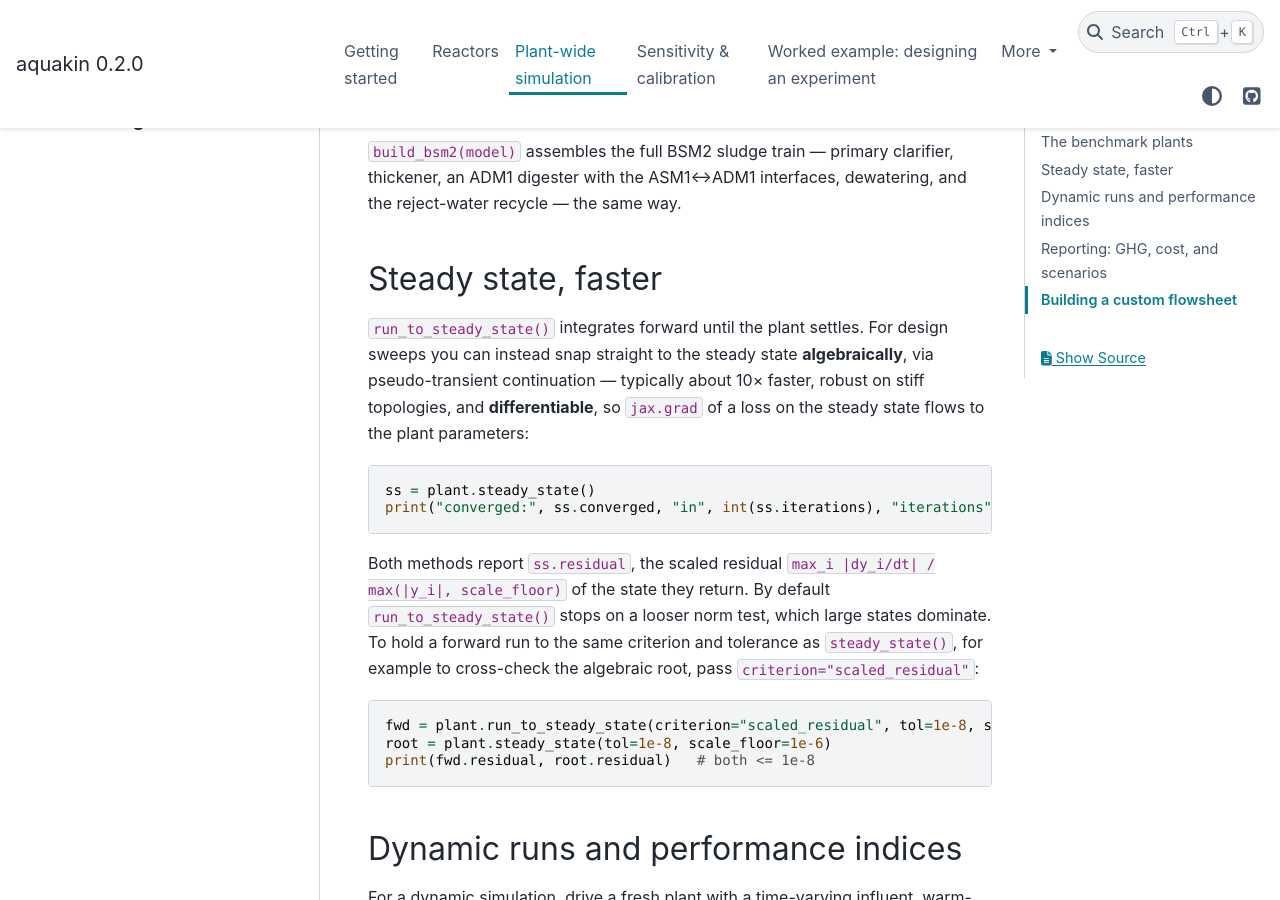
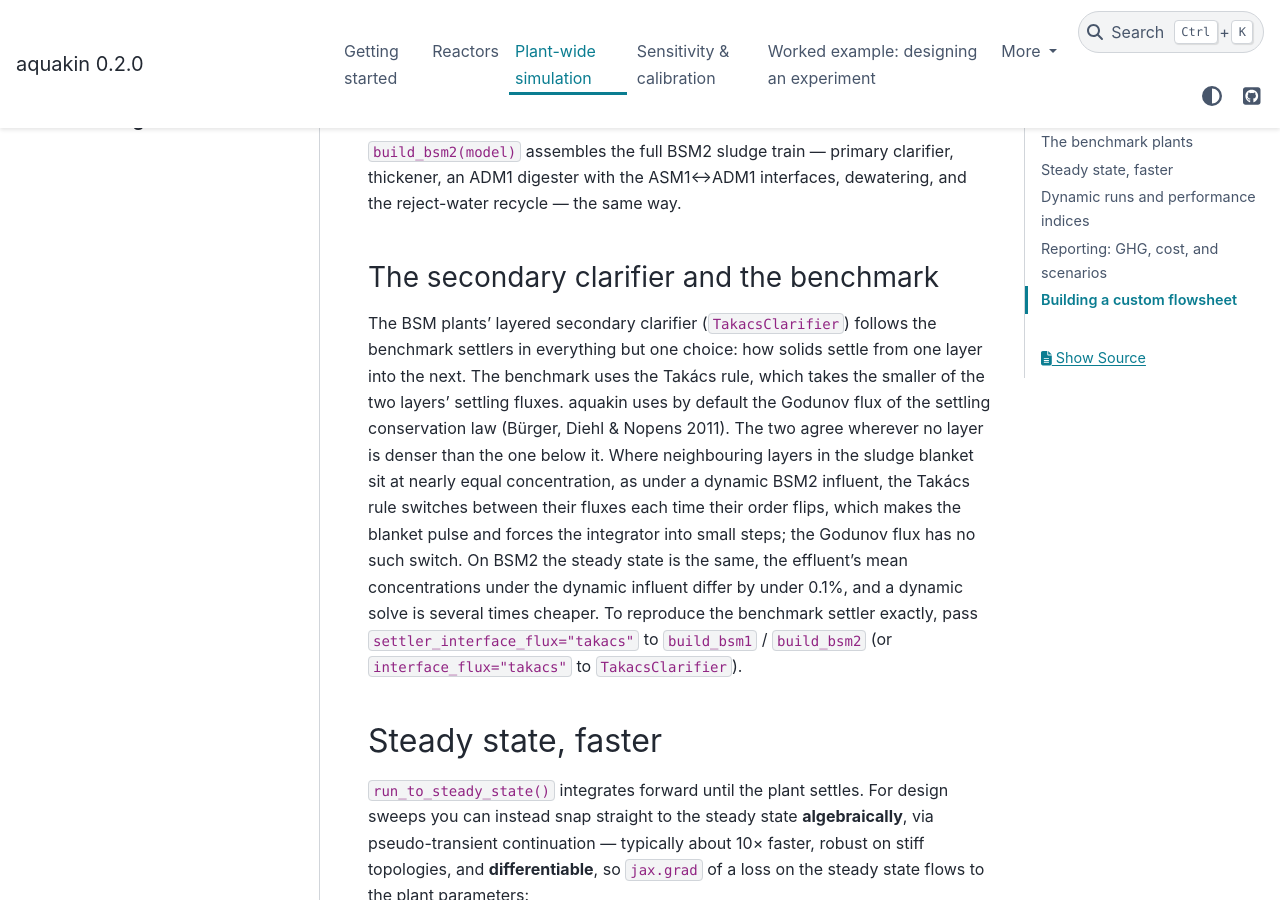
Before and after one commit to DeGrootResearchGroup/aquakin, a Sphinx documentation site: the page built from docs/plants.md, in a window 1280 px wide and 900 px high, scrolled down 870 px. Built offline with Sphinx 7.4.7 and the PyData theme 0.15.4, drawn with Linux system fonts in a browser that asks for light colours; some of the changed text lies outside the part shown.

Commit message:
Takács settler: Godunov interface flux by default, a documented departure
The layered secondary clarifier (TakacsClarifier, and the settler of
build_bsm1(use_takacs=True) / build_bsm2) now uses the Godunov flux of the
settling conservation law by default instead of the benchmark settlers'
Takacs minimum-flux rule. The two agree wherever no layer is denser than
the one below it; on BSM2 the constant-influent steady state is the same
and the dynamic effluent means differ by under 0.1%, while dynamic solves
take a third (lean loop) to a fifth (diffrax) of the steps.

The departure is stated in the unit and builder docstrings, the user
guide (a new "The secondary clarifier and the benchmark" section), the
README and the CHANGELOG; interface_flux="takacs" /
settler_interface_flux="takacs" reproduces the benchmark settler, and the
reference-port validation pins it. Tests and notes follow the new default.

Co-Authored-By: Claude Opus 5.5 <noreply@anthropic.com>
Claude-Session: https://claude.ai/code/session_015rCzEDPRdhgGiiQWDv6nxs

```diff
--- a/docs/plants.md
+++ b/docs/plants.md
@@ -39,6 +39,23 @@ print("effluent SNH:", round(float(eff.C_named("SNH")[-1]), 2), "g N / m³")
 `build_bsm2(model)` assembles the full BSM2 sludge train — primary clarifier,
 thickener, an ADM1 digester with the ASM1↔ADM1 interfaces, dewatering, and the
 reject-water recycle — the same way.
+
+### The secondary clarifier and the benchmark
+
+The BSM plants' layered secondary clarifier (`TakacsClarifier`) follows the
+benchmark settlers in everything but one choice: how solids settle from one layer
+into the next. The benchmark uses the Takács rule, which takes the smaller of the
+two layers' settling fluxes. aquakin uses by default the Godunov flux of the
+settling conservation law (Bürger, Diehl & Nopens 2011). The two agree wherever no
+layer is denser than the one below it. Where neighbouring layers in the sludge
+blanket sit at nearly equal concentration, as under a dynamic BSM2 influent, the
+Takács rule switches between their fluxes each time their order flips, which makes
+the blanket pulse and forces the integrator into small steps; the Godunov flux has
+no such switch. On BSM2 the steady state is the same, the effluent's mean
+concentrations under the dynamic influent differ by under 0.1%, and a dynamic solve
+is several times cheaper. To reproduce the benchmark settler exactly, pass
+`settler_interface_flux="takacs"` to `build_bsm1` / `build_bsm2` (or
+`interface_flux="takacs"` to `TakacsClarifier`).
 
 ## Steady state, faster
 
```
Also changed, not shown: other parts of docs/plants.md (+1 -5 lines), CHANGELOG.md (+13 -11 lines), README.md (+6 -1 lines), .claude/notes/plant-sensitivity-log.md, .claude/rules/integration.md, .claude/rules/plant.md, 9 other files.
